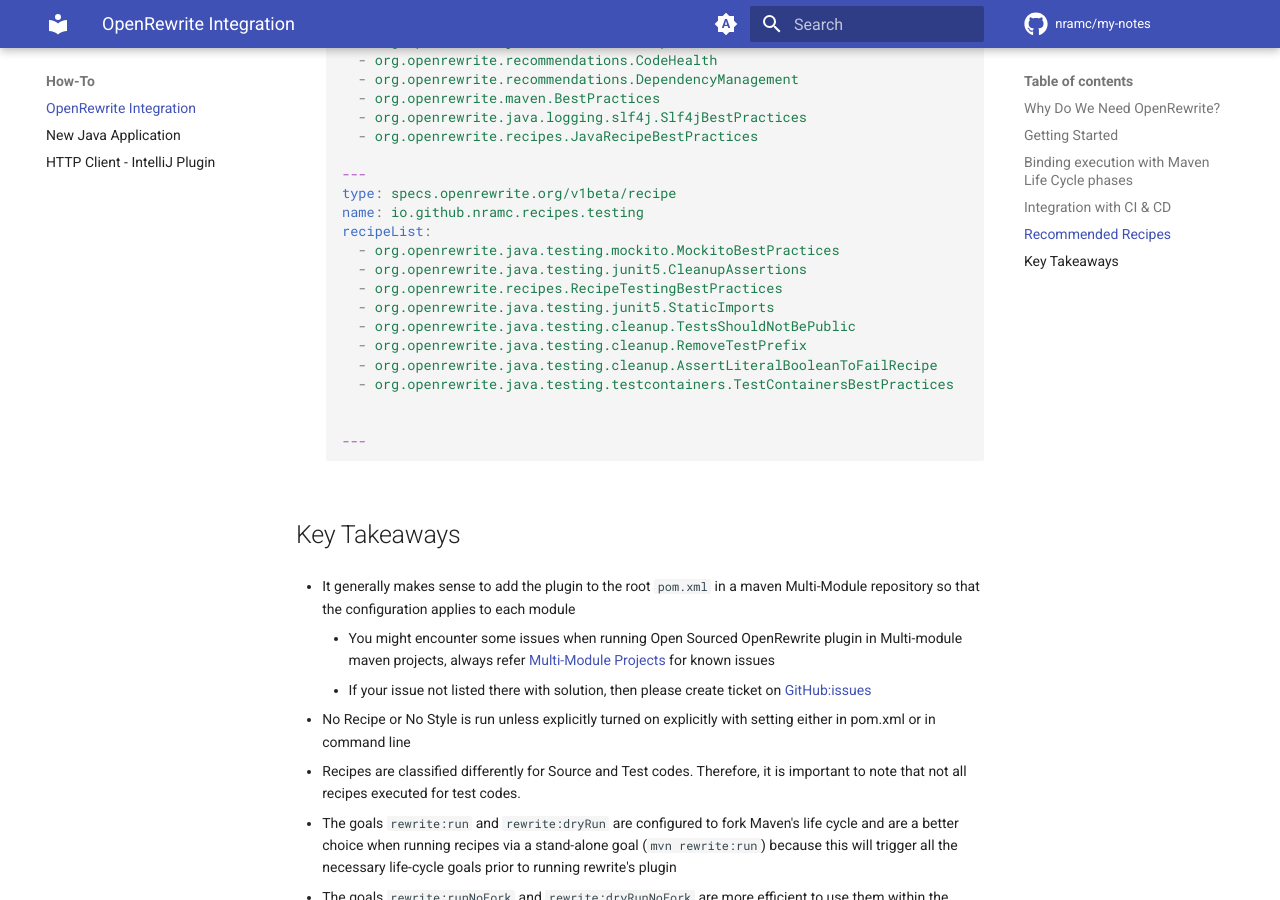
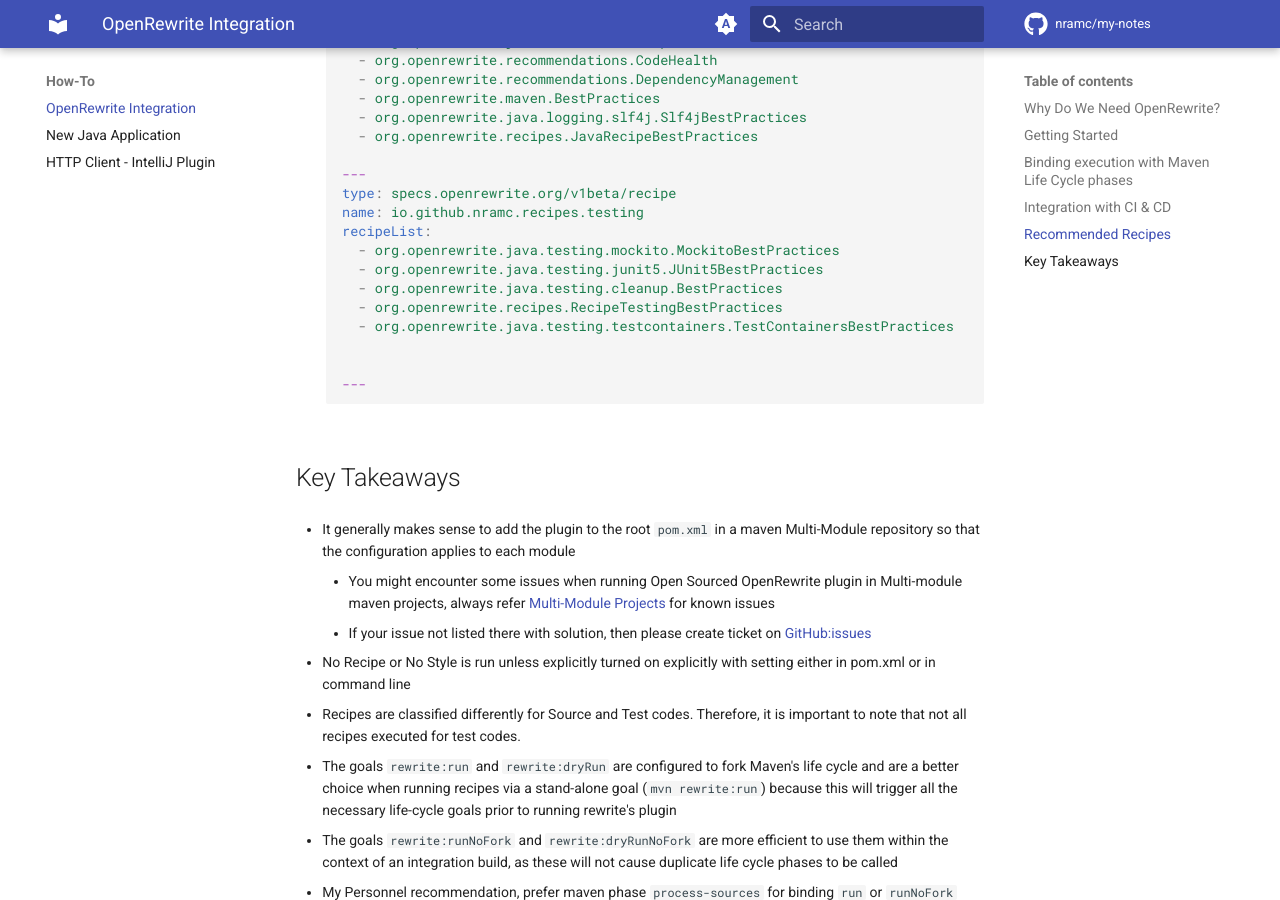
Before and after one commit to nramc/my-notes, an MkDocs documentation site: the page built from docs/how-to-articles/open-rewrite.md, in a window 1280 px wide and 900 px high, scrolled down 4662 px. Built offline with MkDocs 1.6.1 and Material for MkDocs 9.7.7, drawn with Linux system fonts in a browser that asks for light colours; comment, search, counter and statistics services are not loaded.

Commit message:
chore: open-rewrite testing recipes adopted

```diff
--- a/docs/how-to-articles/open-rewrite.md
+++ b/docs/how-to-articles/open-rewrite.md
@@ -224,12 +224,9 @@ To achieve the approach, follow below steps,
   name: io.github.nramc.recipes.testing
   recipeList:
     - org.openrewrite.java.testing.mockito.MockitoBestPractices
-    - org.openrewrite.java.testing.junit5.CleanupAssertions
+    - org.openrewrite.java.testing.junit5.JUnit5BestPractices
+    - org.openrewrite.java.testing.cleanup.BestPractices
     - org.openrewrite.recipes.RecipeTestingBestPractices
-    - org.openrewrite.java.testing.junit5.StaticImports
-    - org.openrewrite.java.testing.cleanup.TestsShouldNotBePublic
-    - org.openrewrite.java.testing.cleanup.RemoveTestPrefix
-    - org.openrewrite.java.testing.cleanup.AssertLiteralBooleanToFailRecipe
     - org.openrewrite.java.testing.testcontainers.TestContainersBestPractices
 
 
```
